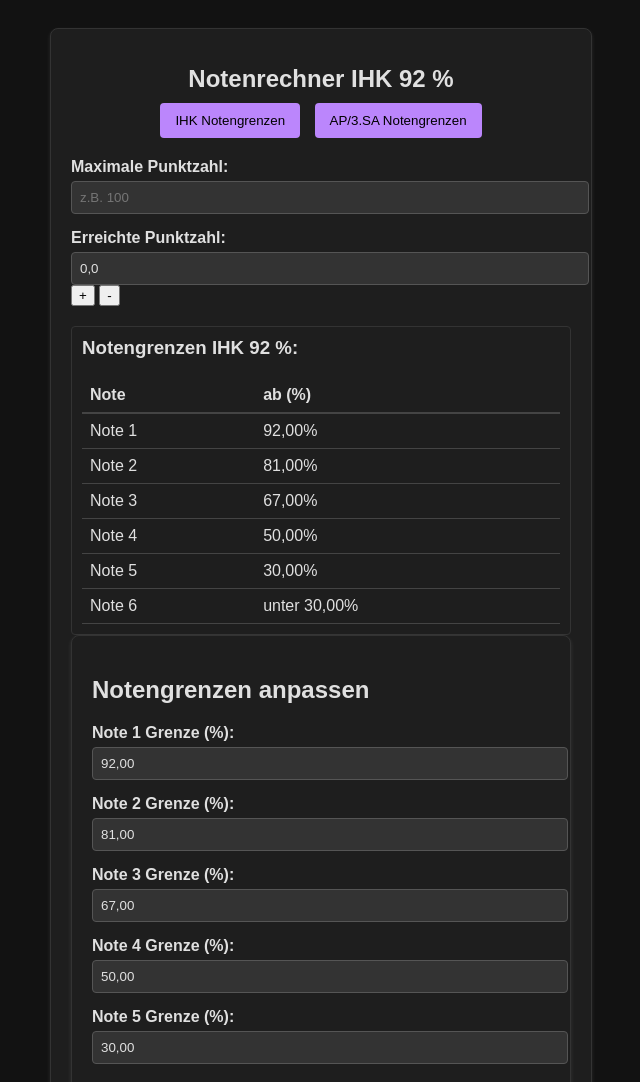
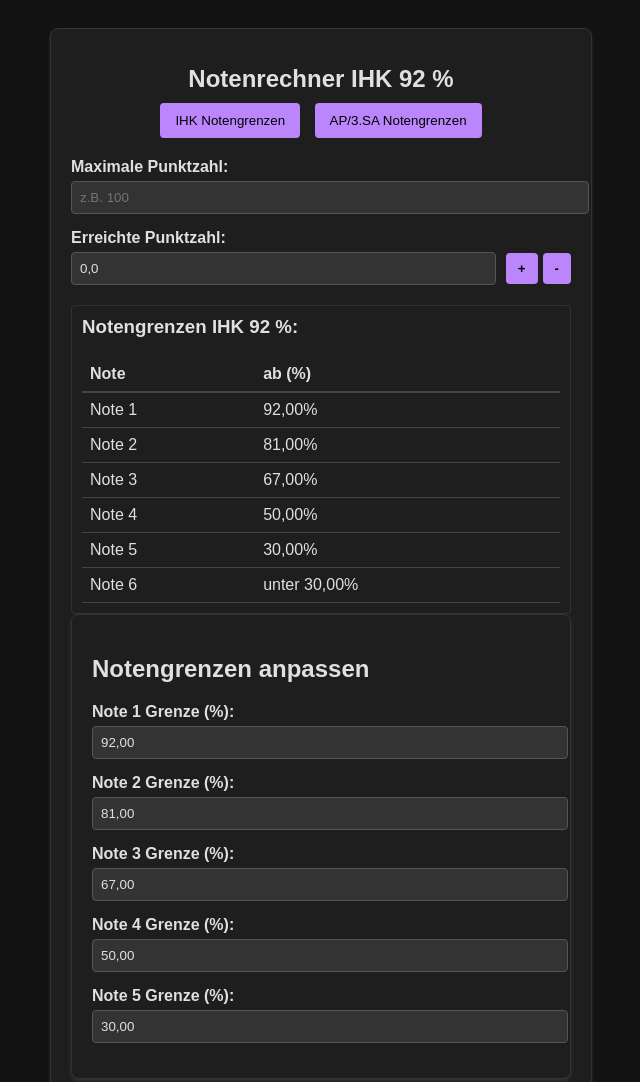
Before and after one commit to jonzim-cmd/notenrechner, a plain HTML site: page index.html in a window 1280 px wide. Shown: the top 1082 px of the page, without its empty margins (319-959 px from the left). Drawn offline with Linux system fonts and the light colour scheme.

Commit message:
Update style.css

```diff
--- a/style.css
+++ b/style.css
@@ -51,6 +51,31 @@
   border: 1px solid #555;
   border-radius: 4px;
 }
+/* Styling für die Eingabefelder mit Buttons */
+.input-with-buttons {
+  display: flex;
+  align-items: center;
+}
+.input-with-buttons input {
+  flex: 1;
+  margin-right: 10px;
+}
+.points-controls {
+  display: flex;
+  gap: 5px;
+}
+.points-control-btn {
+  background: #bb86fc;
+  color: #000;
+  border: none;
+  border-radius: 4px;
+  padding: 8px 12px;
+  cursor: pointer;
+  font-weight: bold;
+}
+.points-control-btn:hover {
+  background: #9a67ea;
+}
 .alert {
   margin-top: 15px;
   padding: 10px;
```
